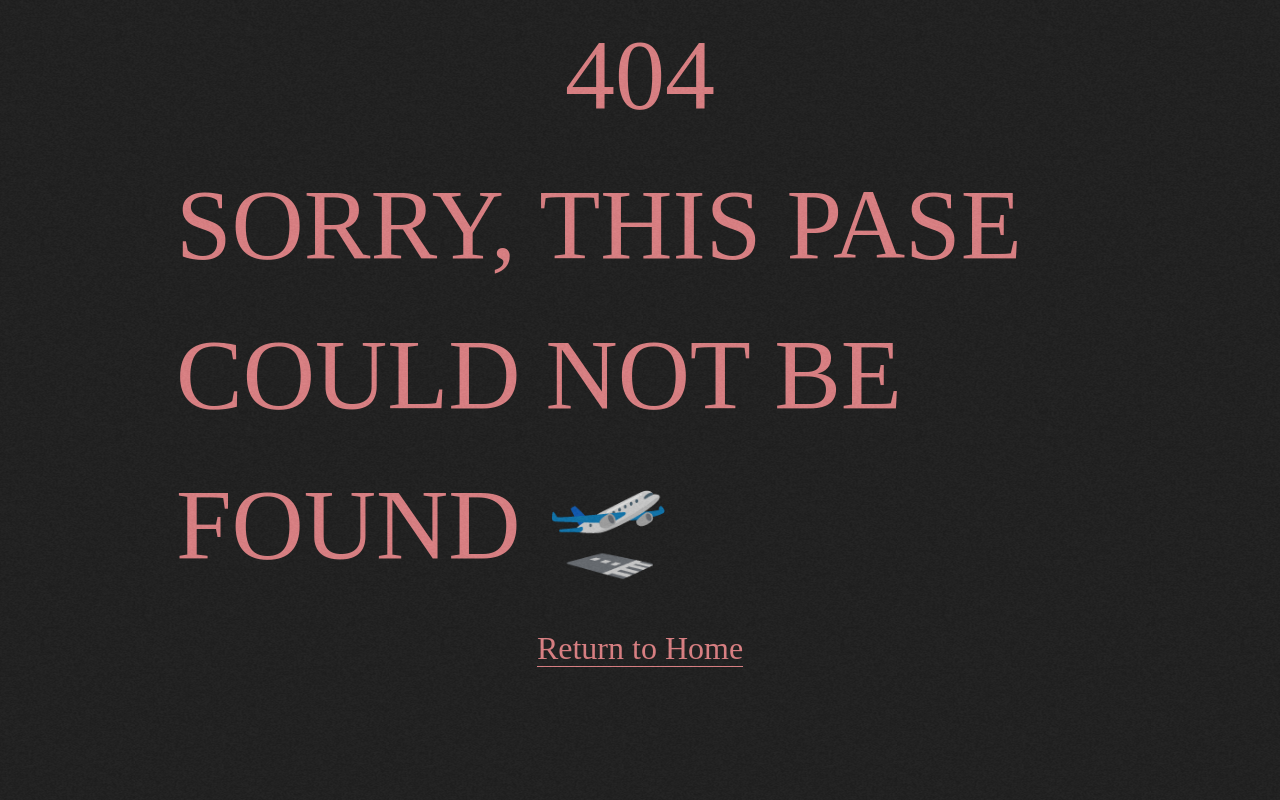
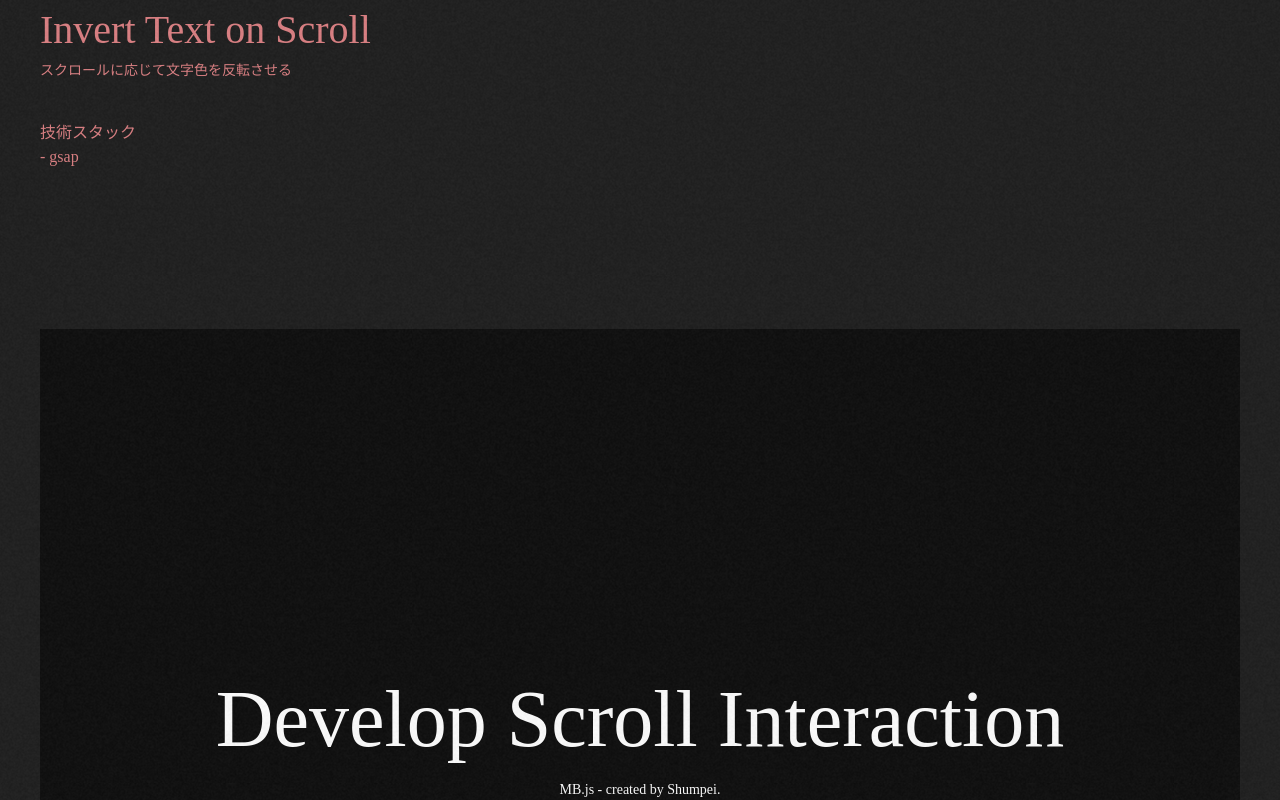
Before and after one commit to Shumpei0111/MBJS-2023, a Next.js app: page /dev/invert-text-on-scroll in a window 1280 px wide. Before the commit this address had no page. Shown: the part 220-1020 px from the top of the page. Built offline with nearby package versions, Linux system fonts and the light colour scheme; a web font is replaced by a local one.

Commit message:
feat: dev スクロールに応じて文字色を反転させる

```diff
--- a/src/pages/dev/index.tsx
+++ b/src/pages/dev/index.tsx
@@ -65,6 +65,11 @@ export default function DevIndex() {
       title: 'Next Imageについて確認する',
       tag: ['image'],
     },
+    {
+      href: 'invert-text-on-scroll',
+      title: 'スクロールに応じて文字色を反転させる Invert Text on Scroll',
+      tag: ['text', 'scroll'],
+    },
   ];
 
   return (
--- /dev/null
+++ b/src/pages/dev/invert-text-on-scroll/index.tsx
@@ -0,0 +1,70 @@
+import { SeoMeta } from '@/components/Seo';
+import { DefaultLayout } from '@/layout/default';
+import gsap from 'gsap';
+import { ScrollTrigger } from 'gsap/dist/ScrollTrigger';
+import { useLayoutEffect } from 'react';
+
+export default function InvertTextOnScroll() {
+  useLayoutEffect(() => {
+    gsap.registerPlugin(ScrollTrigger);
+    gsap.to('[data-name="container"]', {
+      '--target': '0%',
+      ease: 'none',
+      scrollTrigger: {
+        start: 'top top',
+        end: '+=600',
+        pin: true,
+        scrub: 1,
+      },
+    });
+  }, []);
+
+  return (
+    <DefaultLayout>
+      <SeoMeta
+        pageTitle="Invert Text on Scroll"
+        pagePath="dev/invert-text-on-scroll"
+      />
+      <div className="py-20">
+        <section>
+          <h2 className="text-40">
+            <p>Invert Text on Scroll</p>
+            <p className="text-14">スクロールに応じて文字色を反転させる</p>
+          </h2>
+          <article className="pt-10">
+            <p>技術スタック</p>
+            <p>- gsap</p>
+          </article>
+        </section>
+        <section className="py-40 text-center">
+          <div
+            data-name="container"
+            className="flex h-screen justify-center items-center"
+            style={
+              {
+                '--target': '100%',
+                background:
+                  'linear-gradient(to right, #000 var(--target), #fff var(--target))',
+              } as React.CSSProperties
+            }
+          >
+            <p
+              className="text-80 flex flex-col w-full"
+              style={
+                {
+                  background:
+                    'linear-gradient(to right, #fff var(--target), #000 var(--target))',
+                  '-webkit-background-clip': 'text',
+                  '-webkit-text-fill-color': 'transparent',
+                } as React.CSSProperties
+              }
+            >
+              Develop Scroll Interaction
+              <span className="text-14">MB.js - created by Shumpei.</span>
+            </p>
+          </div>
+        </section>
+      </div>
+    </DefaultLayout>
+  );
+}
```
